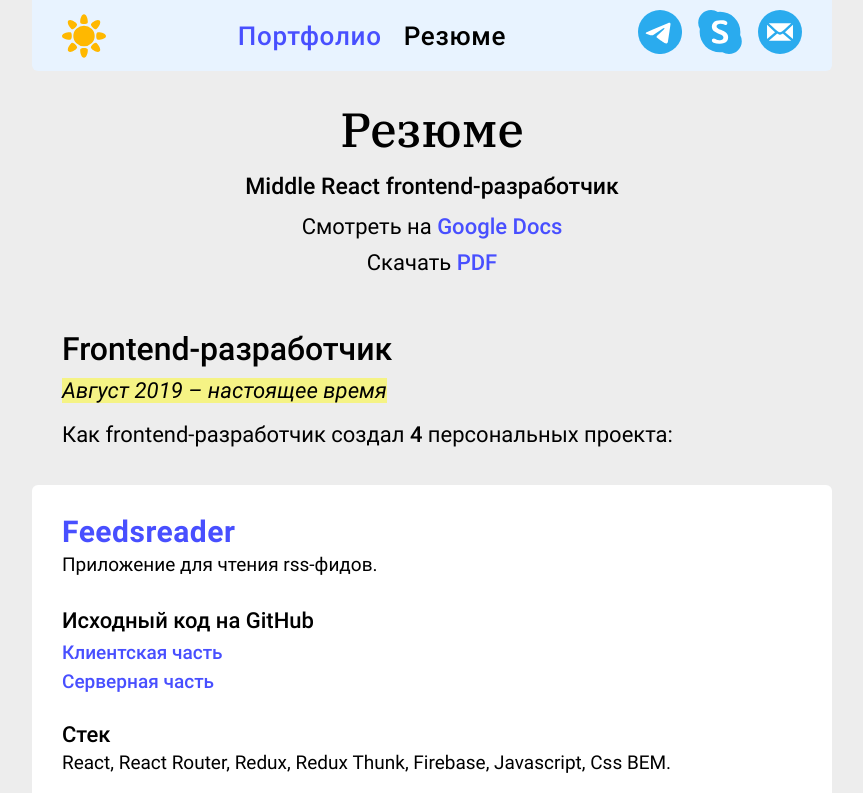
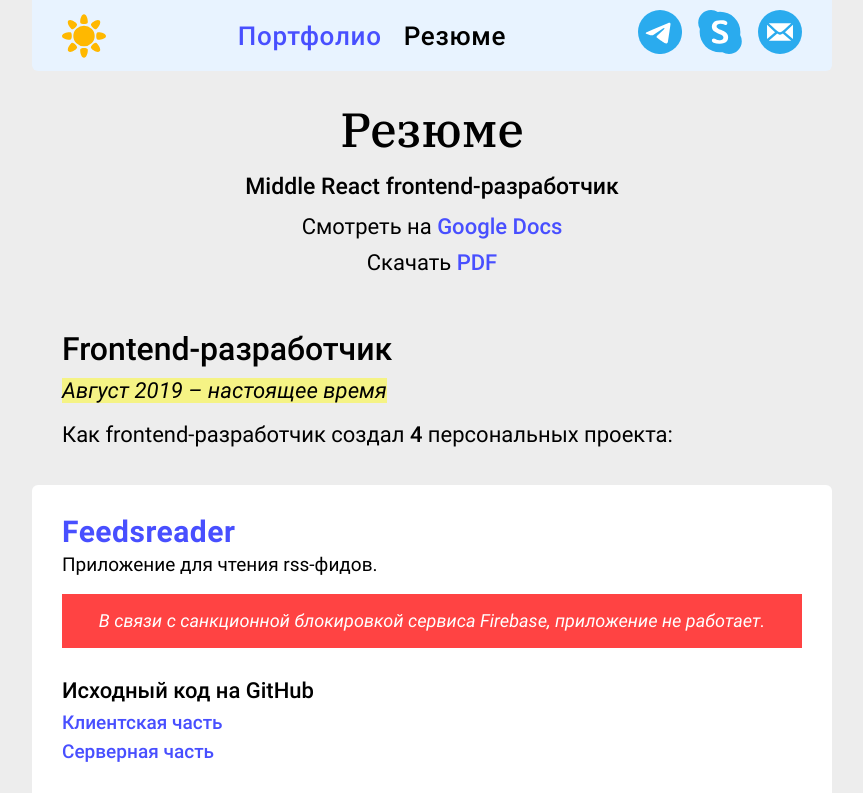
Before and after one commit to odivus/odivus.github.io, a React (Create React App) app: page /resume in a window 1280 px wide. Shown: the top 793 px of the page, without its empty margins (208-1071 px from the left). Built offline with nearby package versions, Linux system fonts and the light colour scheme.

Commit message:
Message added to Resume

```diff
--- a/src/components/Message/Message.css
+++ b/src/components/Message/Message.css
@@ -1,3 +1,8 @@
 .message {
-  background-color: tomato;
+  padding: 1rem;
+  font-family: 'Roboto-italic';
+  line-height: 1.4rem;
+  text-align: center;
+  background-color: #ff4343;
+  color: #ffffff;
 }
--- a/src/components/Portfolio/Portfolio.js
+++ b/src/components/Portfolio/Portfolio.js
@@ -4,6 +4,7 @@ import { useLocation } from 'react-router-dom';
 import Header from '../Header/Header';
 import Copyright from '../Copyright/Copyright';
 import Card from '../Card/Card';
+import Message from '../Message/Message'
 import AnchorNav from '../Anchor-nav/Anchor-nav';
 import Video from '../Portfolio/Video';
 import Up from '../Up/Up';
@@ -38,6 +39,7 @@ function Portfolio() {
           <p className='card__p'>
             Приложение для чтения rss-фидов.
           </p>
+          <Message />
           <h6 className='card__h6'>Исходный код на&nbsp;GitHub</h6>
           <a
             href='https://github.com/odivus/feedsreader-client'
--- a/src/components/Resume/Resume.js
+++ b/src/components/Resume/Resume.js
@@ -4,6 +4,7 @@ import { HashLink } from 'react-router-hash-link';
 import Header from '../Header/Header';
 import Copyright from '../Copyright/Copyright';
 import Card from '../Card/Card';
+import Message from '../Message/Message';
 
 import { useSetTitle } from '../../hooks/use-set-title';
 import { useScrollUp } from '../../hooks/use-scroll-up';
@@ -61,6 +62,7 @@ function Resume() {
             <p className='card__p'>
               Приложение для чтения rss-фидов.
             </p>
+            <Message />
             <h6 className='card__h6'>Исходный код на&nbsp;GitHub</h6>
             <a
               href='https://github.com/odivus/feedsreader-client'
```
